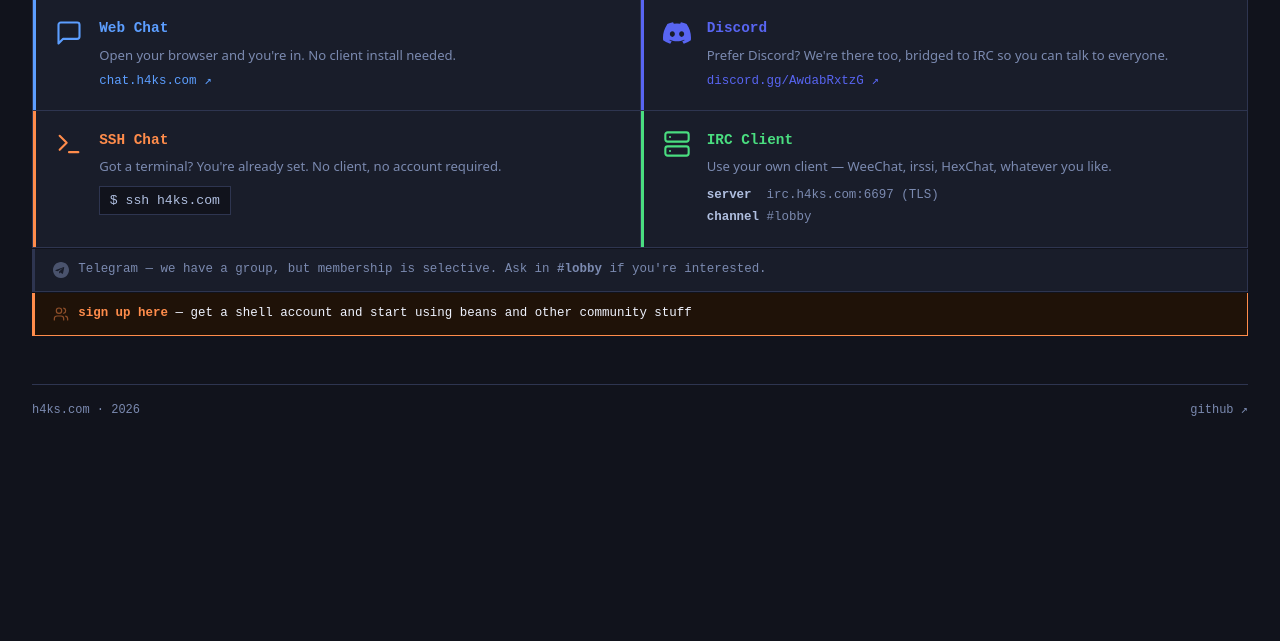
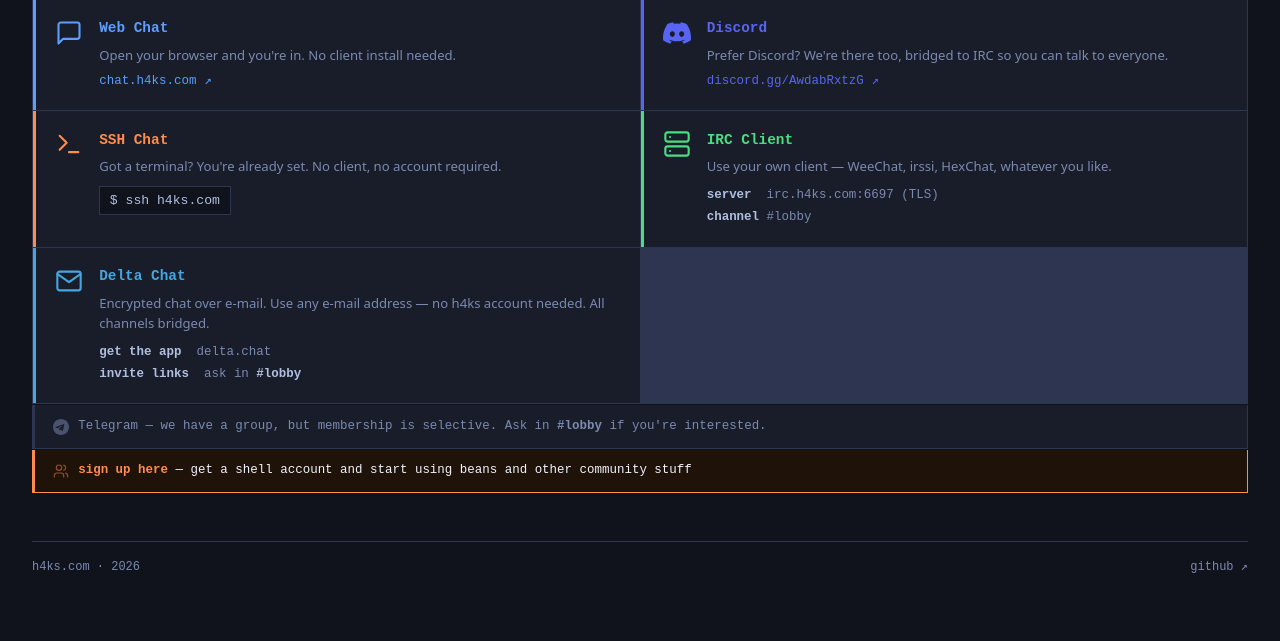
Before and after one commit to h4ks-com/h4kslanding, a Django app: page / in a window 1280 px wide. Shown: the part 742-1383 px from the top of the page. Before the commit the page ends 1158 px from the top, so only its background shows below. Run offline with Django 5.2, Linux system fonts and the light colour scheme; data that the repository does not hold is empty.

Commit message:
Fix setpw, prepare deltachat

```diff
--- a/interface/webapp/templates/index.html
+++ b/interface/webapp/templates/index.html
@@ -438,6 +438,23 @@ a.community-card:hover { background: #1a1f30; text-decoration: none; }
         </div>
       </a>
 
+      <a href="https://delta.chat" target="_blank" rel="noopener noreferrer" class="community-card" style="--card-color:#44a7e0">
+        <div class="community-icon">
+          <svg viewBox="0 0 24 24" fill="none" stroke="currentColor" stroke-width="1.8" stroke-linecap="round" stroke-linejoin="round">
+            <path d="M4 4h16c1.1 0 2 .9 2 2v12c0 1.1-.9 2-2 2H4c-1.1 0-2-.9-2-2V6c0-1.1.9-2 2-2z"/>
+            <polyline points="22,6 12,13 2,6"/>
+          </svg>
+        </div>
+        <div>
+          <div class="community-name">Delta Chat</div>
+          <div class="community-desc">Encrypted chat over e-mail. Use any e-mail address — no h4ks account needed. All channels bridged.</div>
+          <div class="community-irc">
+            <strong>get the app</strong> &nbsp;delta.chat<br>
+            <strong>invite links</strong> &nbsp;ask in <strong>#lobby</strong>
+          </div>
+        </div>
+      </a>
+
     </div>
     <div class="community-tg">
       <svg viewBox="0 0 24 24" fill="currentColor">
--- a/interface/webapp/views.py
+++ b/interface/webapp/views.py
@@ -13,11 +13,37 @@ from .models import Location, App, PendingUser, UserProfile, Announcement, Featu
 from .plans import PLANS, ALL_PLAN_ROLES, USERNAME_RE, plan_from_roles
 import httpx
 import base64
+import imaplib
 import secrets
 import hashlib
 import json
+import ssl
 from functools import wraps
-from urllib.parse import quote
+from urllib.parse import quote, urlparse
+
+_MAIL_QUOTA = 100 * 1024 * 1024  # 100 MB — applied on first password set
+
+
+def _bootstrap_stalwart_principal(access_token: str) -> None:
+    """Force Stalwart to create a local principal by doing an OAUTHBEARER IMAP
+    auth.
+
+    Stalwart with storage.directory = "logto" rejects POST
+    /api/principal (OIDC dirs are read-only via admin API). The only way
+    to create the principal is to let Stalwart process a real OIDC
+    authentication — it auto-creates the record on first login. We do
+    that here transparently so the user never has to open Roundcube.
+    """
+    imap_host = urlparse(settings.STALWART_API_URL).hostname
+    ctx = ssl.create_default_context()
+    ctx.check_hostname = False
+    ctx.verify_mode = ssl.CERT_NONE
+    # OAUTHBEARER SASL (RFC 7628): n,,\x01auth=Bearer <token>\x01\x01
+    auth_bytes = b"n,,\x01auth=Bearer " + access_token.encode() + b"\x01\x01"
+    auth_b64 = base64.b64encode(auth_bytes)
+    with imaplib.IMAP4_SSL(imap_host, 993, ssl_context=ctx) as imap:
+        imap.authenticate('OAUTHBEARER', lambda _: auth_b64)
+        imap.logout()
 
 def require_api_token(view_func):
     @wraps(view_func)
@@ -748,19 +774,27 @@ def set_mail_password(request):
     try:
         check = httpx.get(f'{api_base}/principal/{principal_id}', auth=auth, timeout=8.0)
         if check.status_code == 404:
-            resp = httpx.post(
-                f'{api_base}/principal',
-                auth=auth,
-                json={'type': 'individual', 'name': email, 'emails': [email], 'secrets': [f'$app$mail${password}']},
-                timeout=8.0,
-            )
-        else:
-            resp = httpx.patch(
-                f'{api_base}/principal/{principal_id}',
-                auth=auth,
-                json=[{'action': 'set', 'field': 'secrets', 'value': f'$app$mail${password}'}],
-                timeout=8.0,
-            )
+            token = request.session.get('oidc_access_token')
+            if not token:
+                return JsonResponse({'success': False, 'error': 'Session expired, please log in again.'}, status=401)
+            try:
+                _bootstrap_stalwart_principal(token)
+            except imaplib.IMAP4.error as e:
+                return JsonResponse({'success': False, 'error': f'Could not initialise mail account: {e}'}, status=502)
+            check = httpx.get(f'{api_base}/principal/{principal_id}', auth=auth, timeout=8.0)
+
+        if check.status_code == 404:
+            return JsonResponse({'success': False, 'error': 'Mail account could not be initialised.'}, status=502)
+
+        patch_ops = [{'action': 'set', 'field': 'secrets', 'value': f'$app$mail${password}'}]
+        if not check.json().get('quota'):
+            patch_ops.append({'action': 'set', 'field': 'quota', 'value': _MAIL_QUOTA})
+        resp = httpx.patch(
+            f'{api_base}/principal/{principal_id}',
+            auth=auth,
+            json=patch_ops,
+            timeout=8.0,
+        )
         if resp.status_code not in (200, 201):
             return JsonResponse({'success': False, 'error': f'Mail server error ({resp.status_code}).'}, status=502)
     except httpx.RequestError as e:
```
